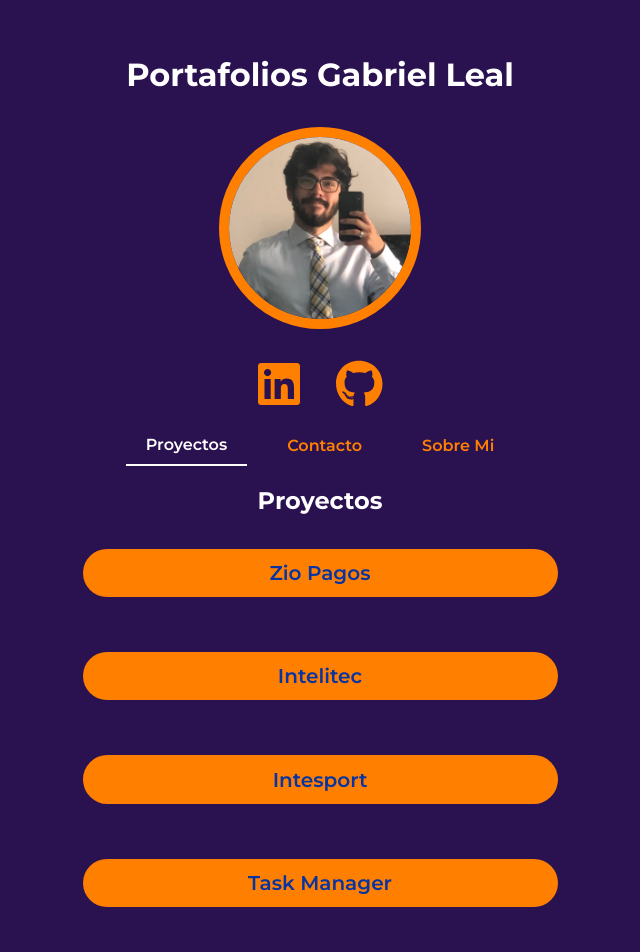
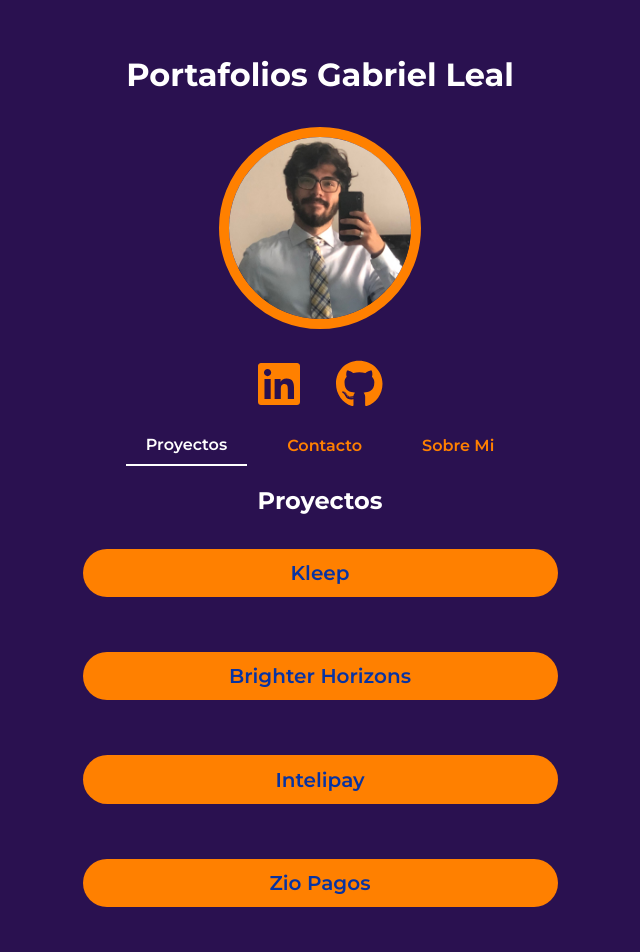
Before and after one commit to ParkerPiter/portafolios, a React (Create React App) app: page / in a window 1280 px wide. Shown: the top 952 px of the page, without its empty margins (320-960 px from the left). Built offline with nearby package versions, Linux system fonts and the light colour scheme; the HTML template or start-up script is replaced by a standard one.

Commit message:
new pages

```diff
--- a/src/App.jsx
+++ b/src/App.jsx
@@ -40,9 +40,12 @@ function App() {
           <section>
             <h2 className={styles.titles}>Proyectos</h2>
             <div className={styles.buttonsContainer}>
+              <a className={styles.buttons} href="https://www.kleep.com/#/campaign-home" target="_blank" rel="noopener noreferrer">Kleep</a>
+              <a className={styles.buttons} href="https://brighter.reduxstaging.com/" target="_blank" rel="noopener noreferrer">Brighter Horizons</a>
+              <a className={styles.buttons} href="https://intelipay.com.ve/" target="_blank" rel="noopener noreferrer">Intelipay</a>
               <a className={styles.buttons} href="https://zio-pagos.netlify.app/" target="_blank" rel="noopener noreferrer">Zio Pagos</a>
-              <a className={styles.buttons} href="https://intelitect.netlify.app/" target="_blank" rel="noopener noreferrer">Intelitec</a>
-              <a className={styles.buttons} href="https://intelisport.netlify.app/" target="_blank" rel="noopener noreferrer">Intesport</a>
+              <a className={styles.buttons} href="https://intelitec.intelipay.com.ve/" target="_blank" rel="noopener noreferrer">Intelitec</a>
+              <a className={styles.buttons} href="https://intelisport.us/" target="_blank" rel="noopener noreferrer">Intesport</a>
               <a className={styles.buttons} href="https://notes-manager-test.netlify.app/" target="_blank" rel="noopener noreferrer">Task Manager</a>
               <a className={styles.buttons} href="https://poke-news.netlify.app/" target="_blank" rel="noopener noreferrer">Poke News</a>
               <a className={styles.buttons} href="https://resonant-moxie-76fc5f.netlify.app/" target="_blank" rel="noopener noreferrer">Consultoria Penal</a>
```
